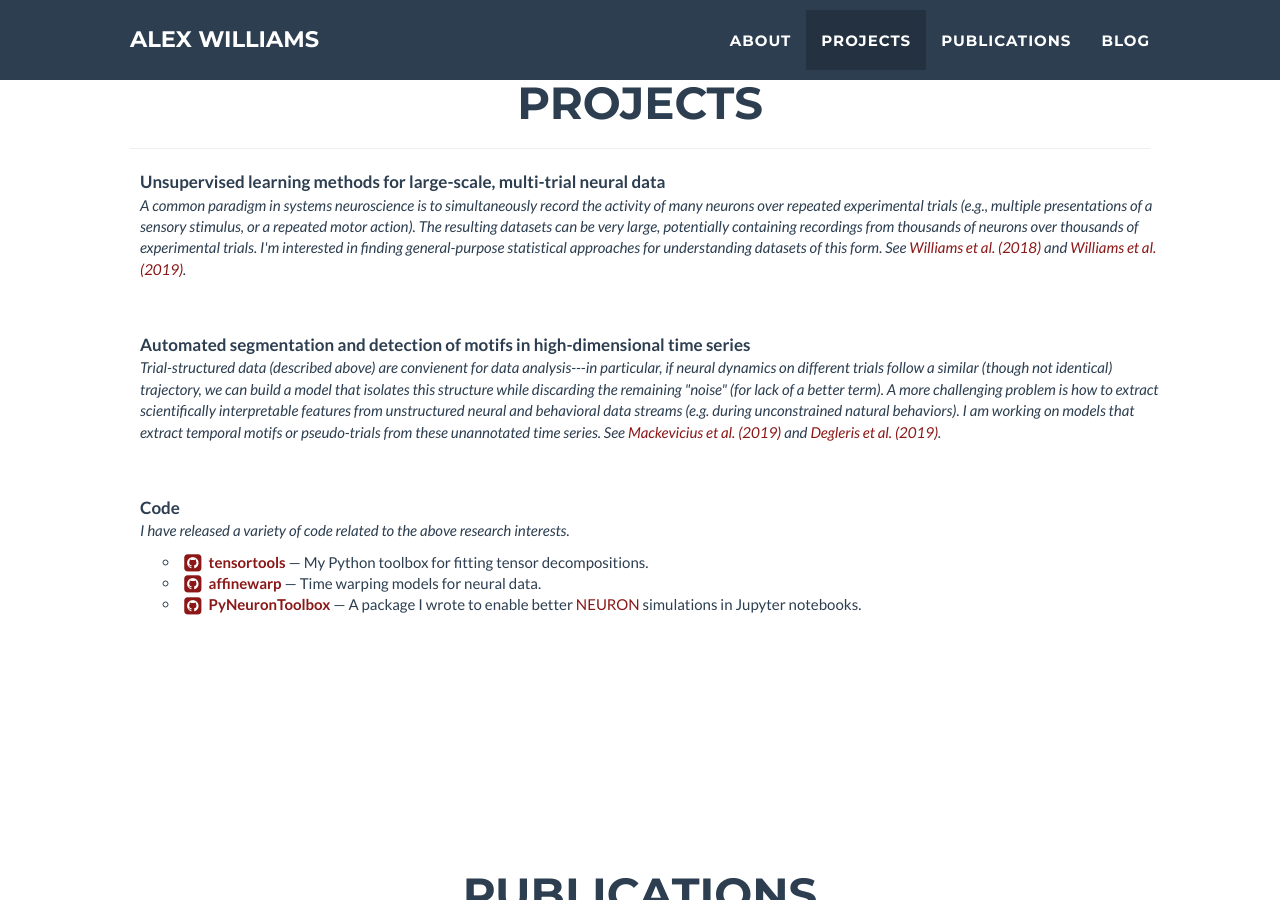
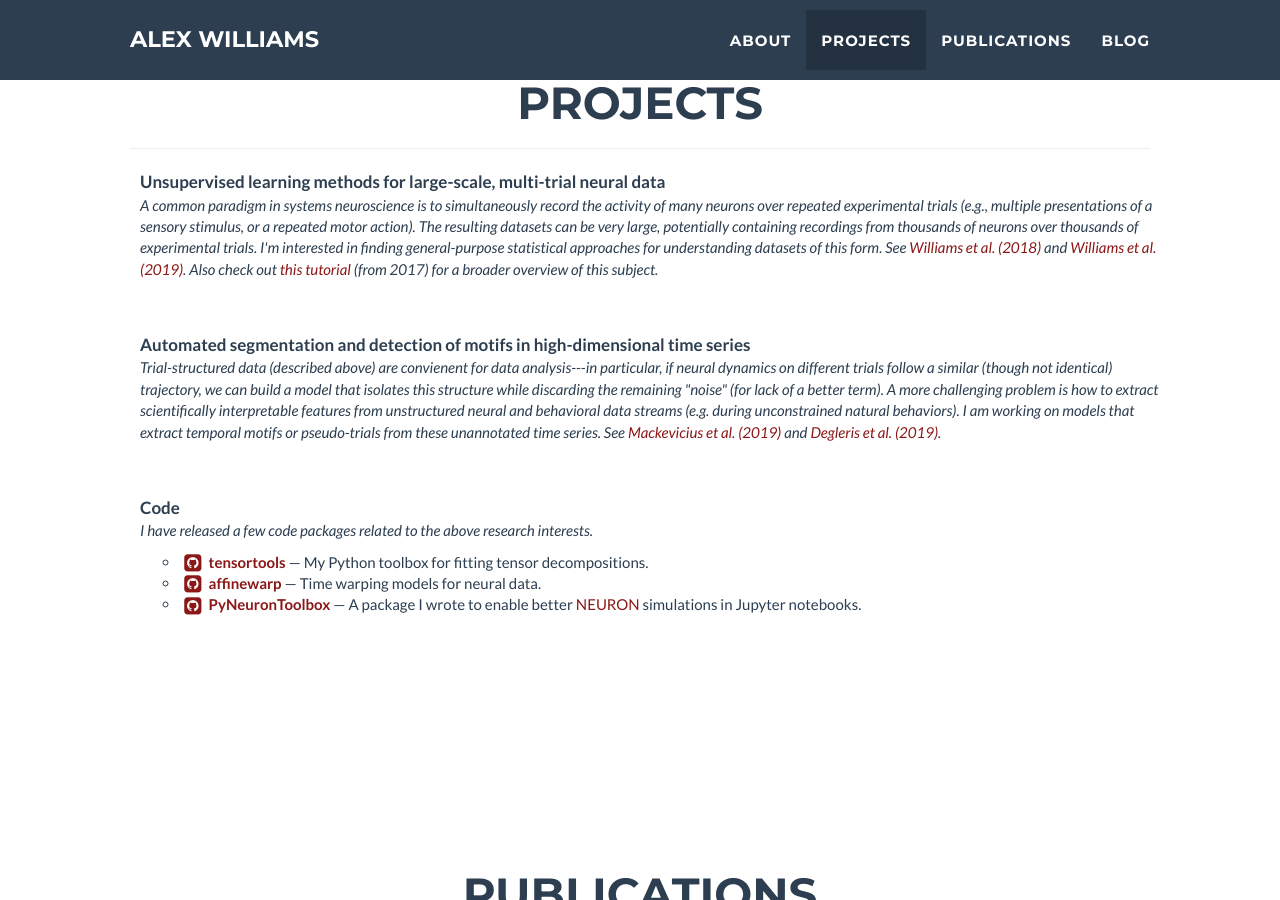
Before and after one commit to ahwillia/ahwillia.github.com, a Jekyll site: the page built from index.html, in a window 1280 px wide and 900 px high, scrolled down 1213 px. Built offline with Jekyll 4.4.1, drawn with Linux system fonts in a browser that asks for light colours; nearby versions of some CDN libraries; library files that are not in the unit come from our copies.

Commit message:
tweak projects

```diff
--- a/_data/projects.yml
+++ b/_data/projects.yml
@@ -9,6 +9,8 @@
     <a href="https://pyramidal.stanford.edu/publications/Williams2018_Neuron.pdf",
     target="_blank">Williams et al. (2018)</a> and
     <a href="https://doi.org/10.1101/661165", target="_blank">Williams et al. (2019)</a>.
+    Also check out <a href="https://www.youtube.com/watch?v=hmmnRF66hOA", target="_blank">
+    this tutorial</a> (from 2017) for a broader overview of this subject.
 
 - title: Automated segmentation and detection of motifs in high-dimensional time series
   description: >
@@ -25,7 +27,7 @@
 
 - title: Code
   description: >
-    I have released a variety of code related to the above research interests.
+    I have released a few code packages related to the above research interests.
   items:
   - name: tensortools
     icon: github-square
```
